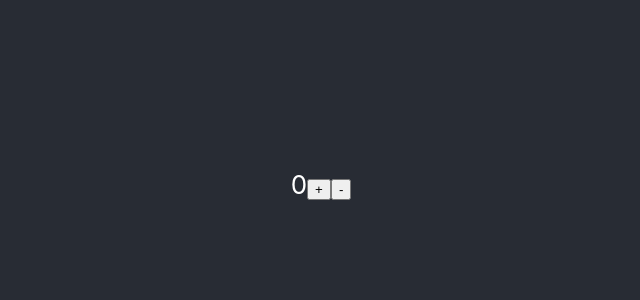
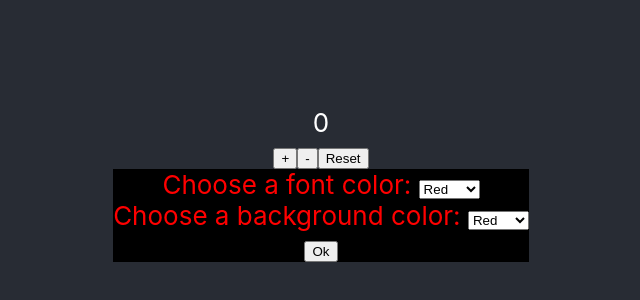
Before and after one commit to JakubAdamStachowiak/React-Sandbox, a React (Create React App) app: page / in a window 1280 px wide. Shown: the part 216-516 px from the top of the page, without its empty margins (319-959 px from the left). Built offline with nearby package versions, Linux system fonts and the light colour scheme.

Commit message:
ColorBox

```diff
--- a/src/App.tsx
+++ b/src/App.tsx
@@ -1,4 +1,4 @@
-import React from 'react';
+import React, { useEffect } from 'react';
 //import logo from './logo.svg';
 import './App.css';
 
@@ -16,19 +16,70 @@ import './App.css';
 
 const Counter = () => {
   const [Value, setValue] = React.useState(0);
+
   return (
     <div>
       {Value}
+      <br></br>
       <button onClick={() => setValue(Value + 4) }>+</button>
       <button onClick={() => setValue(Value - 2) }>-</button>
+      <button onClick={() => setValue(0)}>Reset</button>
     </div>
   )
+}
+
+const ColorBox = () => {
+    const [color, setColor] = React.useState("Red");
+    const [bgColor, setBgColor] = React.useState("Black");
+    const style = {color : color, background:bgColor};
+
+    return(
+      <div style={style}>
+        <label>Choose a font color: </label>
+          <select id="optionA">
+            <option value="Red">Red</option>
+            <option value="Green">Green</option>
+            <option value="Blue">Blue</option>
+            <option value="Yellow">Yellow</option>
+            <option value="White">White</option>
+            <option value="Black">Black</option>
+          </select>
+        <br></br>
+        <label>Choose a background color: </label>
+          <select id="optionB">
+            <option value="Red">Red</option>
+            <option value="Green">Green</option>
+            <option value="Blue">Blue</option>
+            <option value="Yellow">Yellow</option>
+            <option value="White">White</option>
+            <option value="Black">Black</option>
+          </select>
+          <br></br>
+          <button onClick={ () => {
+            const inputA = document.getElementById('optionA') as HTMLInputElement;
+            const inputB = document.getElementById('optionB') as HTMLInputElement;
+            if(inputA?.value != null && inputB?.value != null){
+              if(inputA?.value != inputB?.value){
+                const valueA = inputA?.value;
+                const valueB = inputB?.value;
+                setColor(valueA);
+                setBgColor(valueB);
+              }
+              else{
+                alert('Colors need to be different!');
+              }
+            }
+          }
+          }>Ok</button>
+      </div>
+    )
 }
 
 const App = () =>
   <div className="App">
       <header className="App-header">
       <Counter />
+      <ColorBox/>
       </header>
     </div>
 
```
